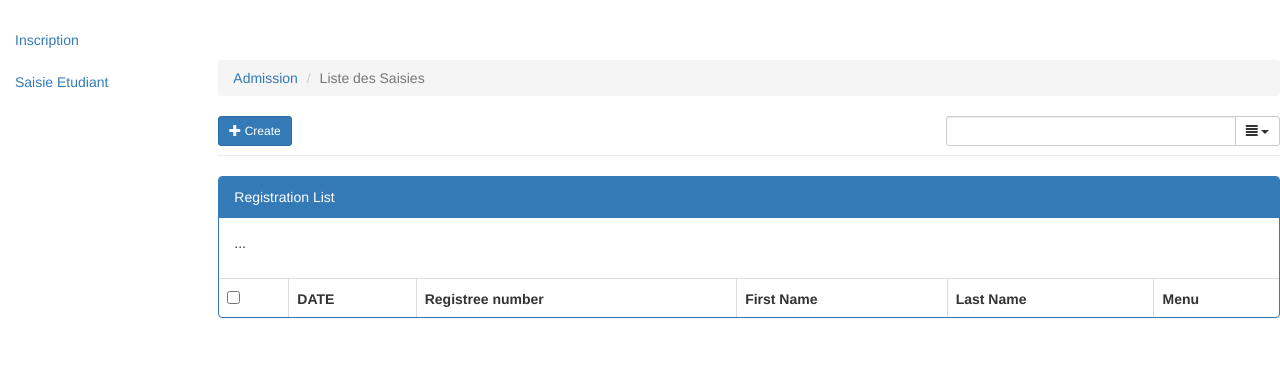
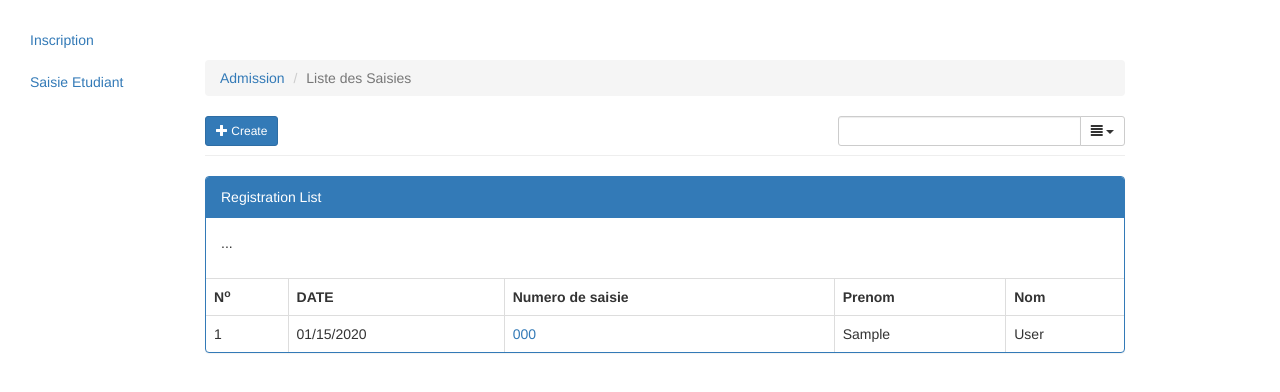
Before and after one commit to root92/test-erp, a Django app: a page that uses apps/admission/templates/admission/registration.html in a window 1280 px wide. Shown: the part 52-444 px from the top of the page. Run offline with Django 3.2, Linux system fonts and the light colour scheme; a user stored in the database is signed in; tables that the repository leaves empty hold one stand-in row (values such as "Sample post"); lists and menus that the app fills with data are empty; some libraries are stand-ins or nearby versions.

Commit message:
write registration html page

```diff
--- a/apps/admission/models.py
+++ b/apps/admission/models.py
@@ -4,6 +4,8 @@ from django.dispatch import receiver
 from django_countries.fields import CountryField
 from apps.departement.models import Department
 from apps.school.models import AcademicYear
+
+import datetime
 
 class Registration(models.Model):
     GENDER_CHOICE = (
@@ -17,7 +19,7 @@ class Registration(models.Model):
         ('ss', 'Sciences Sociales'),
     )
 
-    registry_number = models.CharField(max_length=15, editable=False)
+    registry_number = models.CharField(max_length=18, editable=False)
     first_name = models.CharField(max_length=50)
     last_name = models.CharField(max_length=50)
     gender = models.CharField(max_length=6, choices=GENDER_CHOICE)
@@ -56,7 +58,7 @@ class Admission(models.Model):
     academic_year = models.ForeignKey(AcademicYear, on_delete=models.CASCADE)
     department = models.ForeignKey(Department, on_delete=models.CASCADE, related_name='registrations')
     fees = models.IntegerField()
-    matricule = models.CharField(max_length=15, editable=False)
+    matricule = models.CharField(max_length=18, editable=False)
     admission_add_date = models.DateTimeField(auto_now_add=True)
     admission_modify_date = models.DateTimeField(auto_now=True)
 
@@ -67,16 +69,24 @@ class Admission(models.Model):
 
 @receiver(pre_save, sender=Registration)
 def generate_student_card(sender, instance, *args, **kwargs):
-    prefix = 'OR/2017/00000'
-    if Registration.objects.last():
-        instance.registry_number = prefix + str(Registration.objects.last().id + 1)
+    prefix = "Reg-%d-%07d"
+    current_year = datetime.date.today().year
+    last_reg = Registration.objects.latest('id')
+    if not last_reg:
+        instance.registry_number = prefix % (current_year, 1)
     else:
-        instance.registry_number = prefix + '1'
+        last_id = last_reg.id
+        current_id = int(last_id) + 1
+        instance.registry_number = prefix % (current_year, current_id)
 
 @receiver(pre_save, sender=Admission)
 def generate_student_matricule(sender, instance, *args, **kwargs):
-    prefix = 'MAT/2017/00000'
-    if Admission.objects.last():
-        instance.matricule = prefix + str(Admission.objects.last().id + 1)
+    prefix = "Mat-%d-%07d"
+    current_year = datetime.date.today().year
+    last_adm = Admission.objects.latest('id')
+    if not last_adm:
+        instance.matricule = prefix % (current_year, 1)
     else:
-        instance.matricule = prefix + '1'
+        last_id = last_adm.id
+        current_id = int(last_id) + 1
+        instance.matricule = prefix % (current_year, current_id)
--- a/apps/admission/templates/admission/registration.html
+++ b/apps/admission/templates/admission/registration.html
@@ -5,7 +5,7 @@
 
 {% if registrations %}
 
-<div class="row">
+<div class="row container">
     <div class="col-md-2">
         <ul class="nav nav-pills nav-stacked">
         <li role="presentation"><a href="{% url 'admission' %}" class="active"=>Inscription</a></li>
@@ -21,7 +21,6 @@
             </ol>
             <div class="row">
             <div class="col-md-8">
-                <!-- <<a href="{% url 'newRegistration' %}">registration</a> -->
                 <a class="btn btn-primary btn-sm" href="{% url 'register' %}"><span class="glyphicon glyphicon-plus" aria-hidden="true"></span>&nbsp;Create</a>
             </div>
             <div class="col-md-4">
@@ -32,9 +31,9 @@
                     <button type="button" class="btn btn-default dropdown-toggle" data-toggle="dropdown" aria-haspopup="true" aria-expanded="false"><span class="glyphicon glyphicon-align-justify" aria-hidden="true"></span> <span class="caret"></span></button>
                     <ul class="dropdown-menu dropdown-menu-right">
                     <li><input type="checkbox" aria-label="...">&nbsp;Date</li>
-                    <li><input type="checkbox" aria-label="...">&nbsp;Registree number</li>
-                    <li><input type="checkbox" aria-label="...">&nbsp;First Name</li>
-                    <li><input type="checkbox" aria-label="...">&nbsp;Last Name</li>
+                    <li><input type="checkbox" aria-label="...">&nbsp;Numero de saisie</li>
+                    <li><input type="checkbox" aria-label="...">&nbsp;Prenom</li>
+                    <li><input type="checkbox" aria-label="...">&nbsp;Nom</li>
                     <li role="separator" class="divider"></li>
                     <li><a href="#">Separated link</a></li>
                     </ul>
@@ -56,15 +55,26 @@
             <table class="table table-bordered table-sm">
             <thead>
                 <tr>
-                <th><input class="form-check-input" type="checkbox" value=""></th>
+                <!-- <th><input class="form-check-input" type="checkbox" value=""></th> -->
+                <th scope="col">N<sup>o</sup></th>
                 <th>DATE</th>
-                <th>Registree number</th>
-                <th>First Name</th>
-                <th>Last Name</th>
-                <th>Menu</th>
-                </tr>
+                <th>Numero de saisie</th>
+                <th>Prenom</th>
+                <th>Nom</th>
+                <!-- <th>Menu</th> -->
+             </tr>
             </thead>
             <tbody>
+                {% for registration in registrations %}
+            <tr>
+                <td scope="row">{{forloop.counter}}</td>
+                <td>{{registration.registration_add_date|date:"SHORT_DATE_FORMAT" }}</td>
+                <td><a href="" class="btn-detail" data-pk={{registration.pk}}>{{registration.registry_number}}</a></td>
+                <td>{{registration.first_name}}</td>
+                <td>{{registration.last_name}}</td>
+
+            </tr>
+            {% endfor %}
 
             </tbody>
 
--- a/apps/admission/urls.py
+++ b/apps/admission/urls.py
@@ -4,10 +4,9 @@ from django.contrib import admin
 from . import views
 
 urlpatterns = [
-     url(r'^$', views.home_admission, name='home-admission'),
-     url(r'^regisration$', views.registration, name='registration'),
-     url(r'^admission$', views.admission, name='admission'),
-     url(r'^newAdmission$', views.newAdmission, name='newAdmission'),
-     url(r'^newRegistration$', views.newRegistration, name='newRegistration'),
-      url(r'^reg$', views.register, name='register'),
+    url(r'^$', views.home_admission, name='home-admission'),
+    url(r'^regisration$', views.registration, name='registration'),
+    url(r'^admission$', views.admission, name='admission'),
+    url(r'^newAdmission$', views.newAdmission, name='newAdmission'),
+    url(r'^newRegistration$', views.register, name='register'),
 ]
--- a/apps/admission/views.py
+++ b/apps/admission/views.py
@@ -10,6 +10,7 @@ def home_admission(request):
 
     return render(request, 'admission/home_reg.html')
 
+#Implementing Registration process
 @login_required
 def registration(request):
 
@@ -22,11 +23,6 @@ def admission(request):
 
     return render(request, 'admission/admission.html')
 
-# implementing Registration form
-@login_required
-def newRegistration(request):
-
-    return render(request, 'admission/newRegistrations.html')
 
 @login_required
 def newAdmission(request):
```
Also changed, not shown: apps/admission/static/admission.css (+9 -0 lines), apps/admission/templates/admission/reg.html (+25 -16 lines), apps/core/static/css/cover.css (deleted, +0 -39 lines), apps/admission/migrations/0015_auto_20171111_1515.py (added), apps/admission/templates/admission/another.html (renamed from apps/admission/templates/admission/newRegistrations.html).
